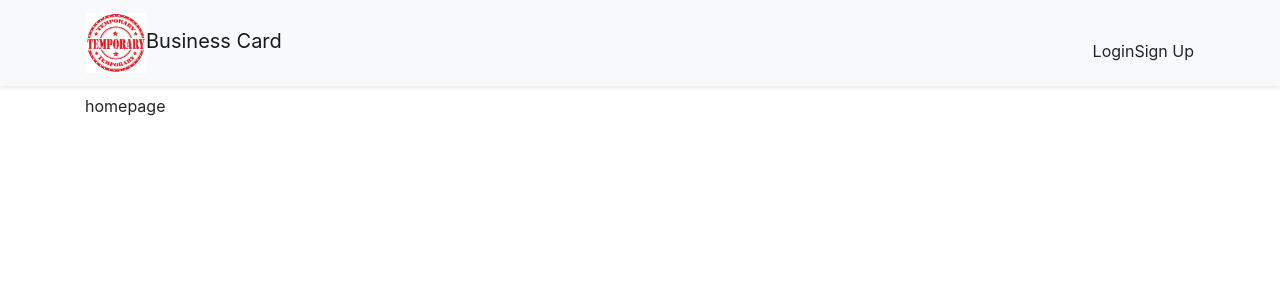
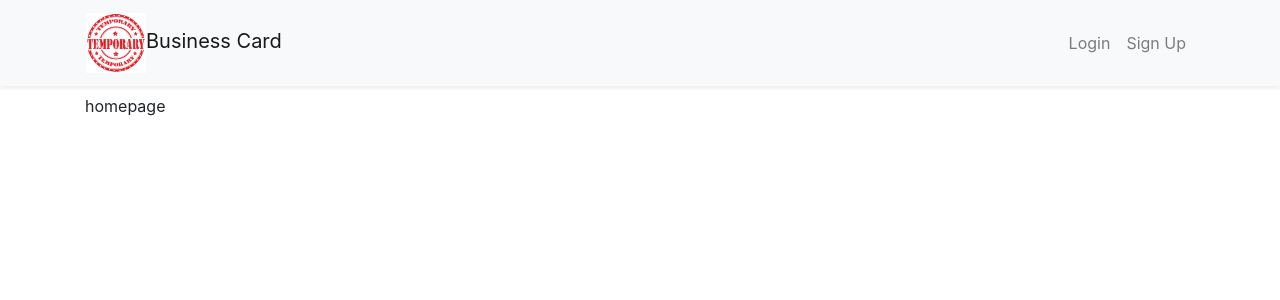
Before and after one commit to mertdot/frontend, a React (Create React App) app: page /#/ in a window 1280 px wide. Shown: the top 300 px of the page. Built offline with nearby package versions, Linux system fonts and the light colour scheme.

Commit message:
20/09/2023
...

```diff
--- /dev/null
+++ b/src/components/ProfileCard.js
@@ -0,0 +1,13 @@
+import React from 'react';
+import { withRouter } from 'react-router-dom' //çağrıldığı componentin içerisindeki propertilere erişebiliyor.
+
+const ProfileCard = (props) => {
+    const pathUsername = props.match.params.username;
+    return (
+        <div>
+            {pathUsername}
+        </div>
+    );
+};
+
+export default withRouter(ProfileCard);
--- a/src/components/TopBar.js
+++ b/src/components/TopBar.js
@@ -3,15 +3,34 @@ import logo from'../assests/logo.png';
 import { Link } from 'react-router-dom' //Browser Router'a geçersek diye hrefi kaldırdık to'yu ekledik. hash işareti problemi
 
 class TopBar extends Component {
+
     render() {
+
+        const { isLoggedIn, username, onLogoutSuccess } = this.props;
+
+        let links = (
+
+            <ul className="navbar-nav ml-auto">
+            <li><Link className="nav-link" to="/login">Login</Link></li>
+            <li><Link className="nav-link" to="/signup">Sign Up</Link></li>
+        </ul>
+
+        );
+
+        if(isLoggedIn){
+            links =  (
+                <ul className="navbar-nav ml-auto">
+                <li><Link className="nav-link" onClick={onLogoutSuccess} style={{cursor: 'pointer'}}>Logout</Link></li>
+                <li><Link className="nav-link" to={`/user/${username}`}>{username}</Link></li>
+            </ul>
+            )
+        }
+
         return (
             <div className='shadow-sm bg-light mb-2'>
                 <nav className="navbar navbar-light container navbar-expand">
                     <Link className="navbar-brand" to="/"> <img src={logo} width="60" alt="Business Card Logo"></img>Business Card</Link>
-                <ul className="navbar-nav ml-auto">
-                    <li><Link className="nav-link" to="/login"></Link>Login</li>
-                    <li><Link className="nav-link" to="/signup"></Link>Sign Up</li>
-                </ul>
+                    {links}
                 </nav>
             </div>
         );
--- a/src/container/App.js
+++ b/src/container/App.js
@@ -7,24 +7,53 @@ import { HashRouter as Router, Route, Redirect, Switch } from 'react-router-dom'
 import TopBar from "../components/TopBar";
 
 
-function App() {
+class App extends React.Component {
+
+  state = {
+    isLoggedIn: false,
+    username: undefined
+}
+
+onLoginSuccess = (username) => {
+  console.log("username: ", username);
+  this.setState({
+    username,
+    isLoggedIn: true
+  });
+};
+
+onLogoutSuccess = () => {
+  this.setState({
+    isLoggedIn: false,
+    username: undefined
+  })
+}
+
+  render(){
+
+    const { isLoggedIn, username } = this.state;
+
     return (
       <div>
         <Router>
-    <TopBar></TopBar>
+        <TopBar username={username} isLoggedIn={isLoggedIn} onLogoutSuccess={this.onLogoutSuccess}></TopBar>
         <Switch>
         <Route exact path="/" component={HomePage}></Route>
-    <Route path="/login" component={LoginPage}></Route>
+        {!isLoggedIn && <Route path="/login" component={(props) => {
+          return <LoginPage {... props} onLoginSuccess={this.onLoginSuccess} onLogoutSuccess={this.onLogoutSuccess}></LoginPage>
+        }}></Route>}
         <Route path="/signup" component={UserSignUpPage}></Route>
-    <Route path="/user/:username" component={UserPage}></Route>
+        <Route path="/user/:username" component={props => {
+          return <UserPage {...props} username={username} ></UserPage>
+        }}></Route>
         <Redirect to="/"></Redirect>
         </Switch>
         </Router>
       </div>
 
+      );
 
-
-  );
+  }
 }
 
 export default App;
--- a/src/pages/LoginPage.js
+++ b/src/pages/LoginPage.js
@@ -21,16 +21,24 @@ class LoginPage extends Component {
     onClickLogin = async event => {
         event.preventDefault();
         const { username, password } = this.state;
+        const { onLoginSuccess } = this.props;
         const creds = {
             username,
             password
-        }
+        };
+
+        const { push } = this.props.history;
         this.setState({
             error: null
         })
         try{
+            console.log("username: ",username);
+            console.log("creds: ",creds);
             await login(creds);
+            push('/');
+            onLoginSuccess(username); //!!!!!!!!!kaldırınca çözülüyor??
         } catch(apiError){
+            console.log("apierror: ", apiError);
             this.setState({
                 error: apiError.response.data.message
             })
--- a/src/pages/UserPage.js
+++ b/src/pages/UserPage.js
@@ -1,9 +1,10 @@
 import React from 'react';
+import ProfileCard from '../components/ProfileCard';
 
-const UserPage = () => {
+const UserPage = (props) => {
     return (
         <div className='container'>
-            userpage
+            <ProfileCard username={props.username} ></ProfileCard>
         </div>
     );
 };
--- a/src/shared/withApiProgress.js
+++ b/src/shared/withApiProgress.js
@@ -9,15 +9,12 @@ return class extends Component {
     };
 
     componentDidMount(){
-        axios.interceptors.request.use((request) => {
-          //  if(request.url == this.props.path){
-          //      this.setState({pendingApiCall: true});
-          //  }
+        this.requestInterceptor = axios.interceptors.request.use((request) => {
           this.updateApiCallFor (request.url, true)
             return request;
         })
 
-        axios.interceptors.response.use((response) => {
+        this.responseInterceptor = axios.interceptors.response.use((response) => {
             // if(response.config.url == this.props.path){
             //     this.setState({pendingApiCall: false});
             // }
@@ -31,6 +28,11 @@ return class extends Component {
             this.setState({pendingApiCall: false});
             throw error;
         })
+    }
+
+    componentWillUnmount(){
+        axios.interceptors.request.eject(this.requestInterceptor);
+        axios.interceptors.response.eject(this.responseInterceptor);
     }
 
     updateApiCallFor = (url, inProgress) =>{
```
Lines whose indentation alone changed are shown as unchanged.
